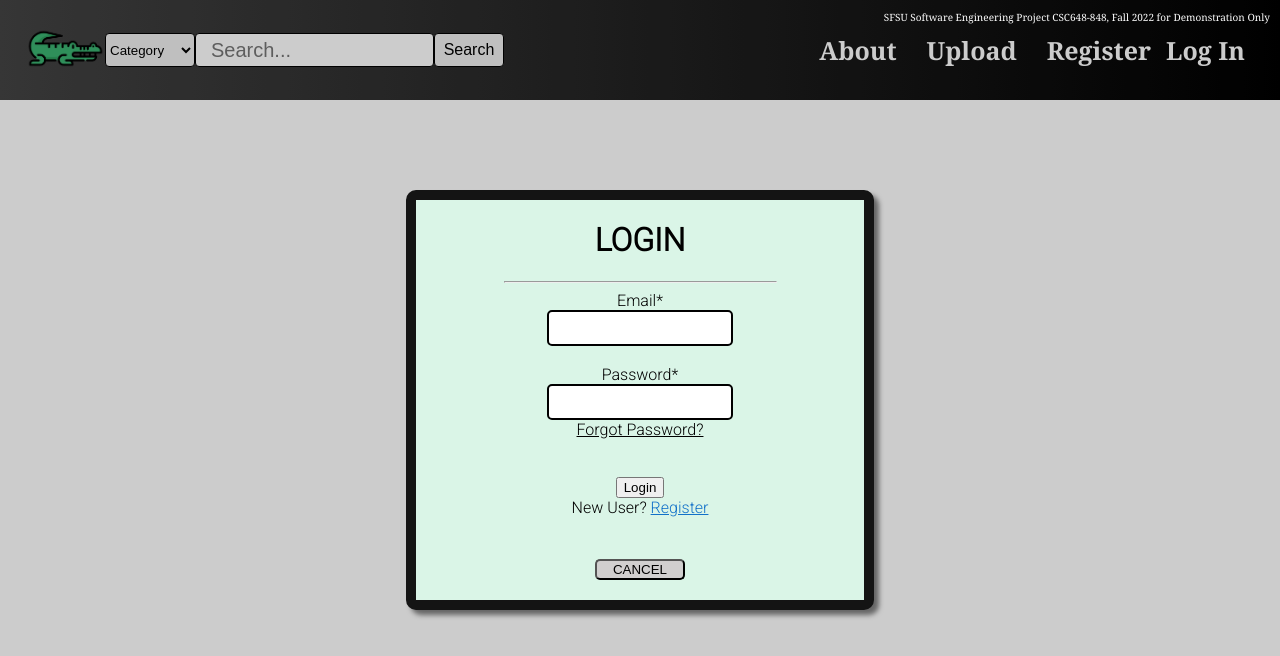
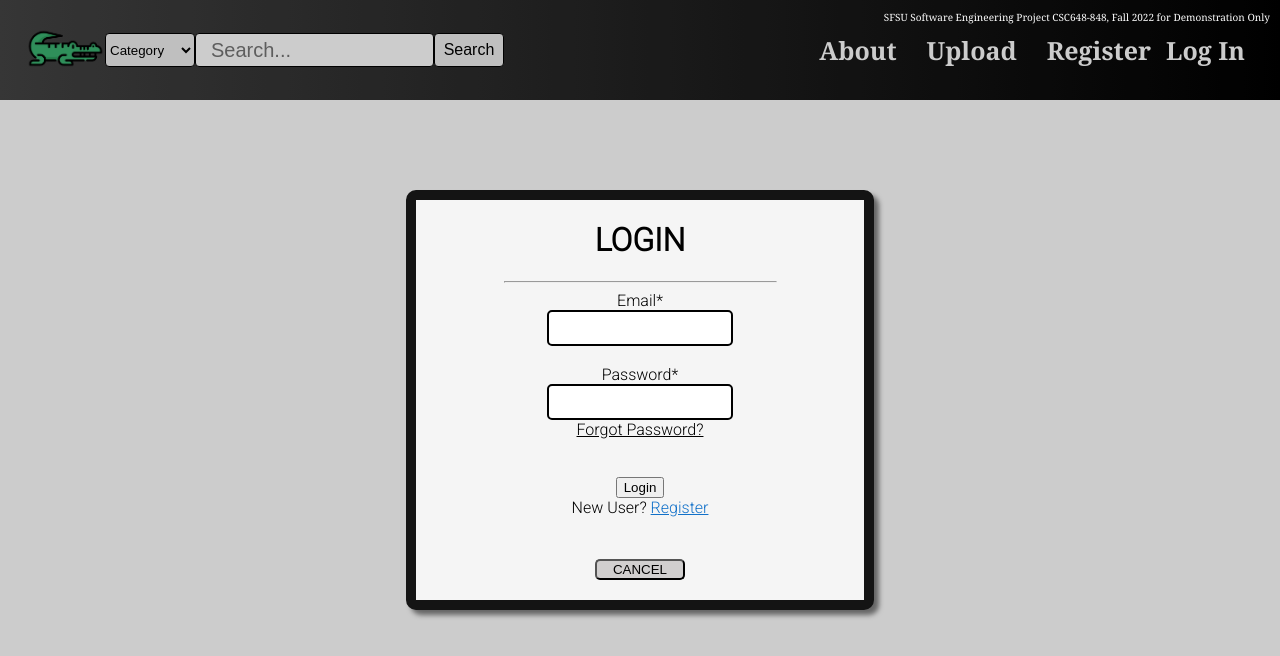
Before and after one commit to benztimm/csc648-03-fa22-team04, a React (Create React App) app in the folder application/frontend/: page /login in a window 1280 px wide. Shown: the top 656 px of the page. Built offline with nearby package versions, Linux system fonts and the light colour scheme.

Commit message:
Change register/login color

```diff
--- a/application/frontend/src/components/pages/styles/loginRegister.css
+++ b/application/frontend/src/components/pages/styles/loginRegister.css
@@ -11,7 +11,7 @@
     top: 50%;
     left: 50%;
     transform: translate(-50%, -50%);
-    background-color: #daf5e7;
+    background-color: whitesmoke;
     height: 50%;
     display: flex;
     align-items: center;
```
